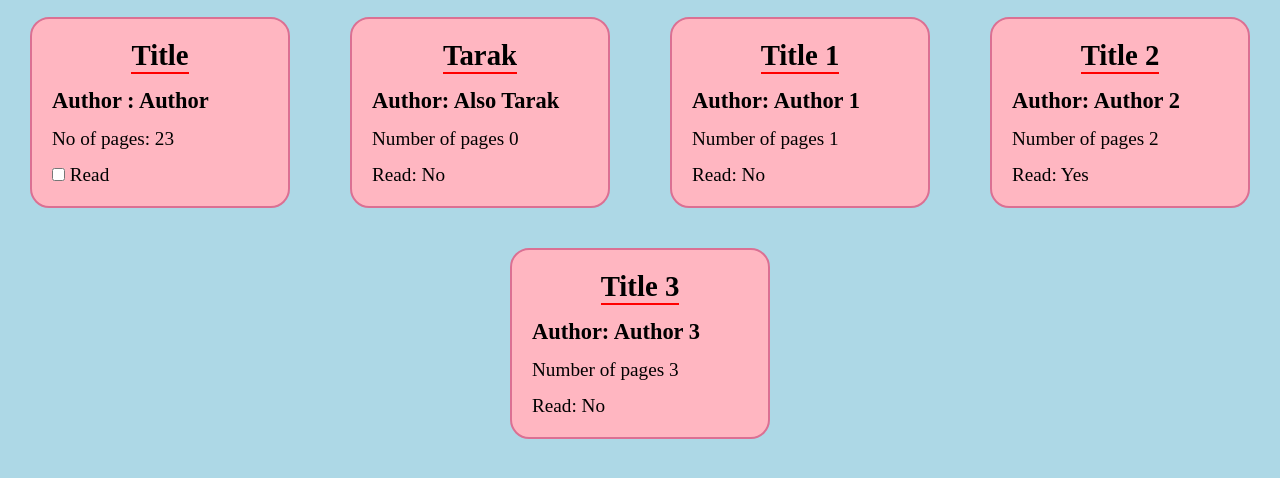
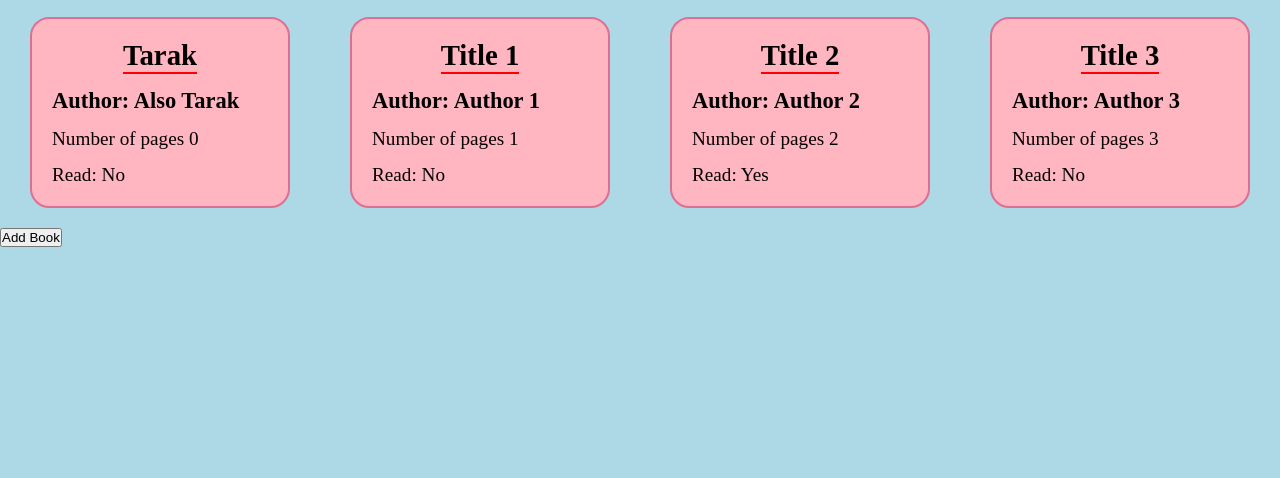
Before and after one commit to taraksh01/library, a plain HTML site: page index.html in a window 1280 px wide. Shown: the part 40-518 px from the top of the page. Drawn offline with Linux system fonts and the light colour scheme.

Commit message:
Deleted the dummy book card and added a button to add new book

```diff
--- a/index.html
+++ b/index.html
@@ -9,16 +9,7 @@
   </head>
   <body>
     <h1>Library</h1>
-    <div class="container">
-      <div class="card">
-        <h2 class="title">Title</h2>
-        <h3 class="author">Author : Author</h3>
-        <p class="pages">No of pages: 23</p>
-        <div class="read">
-          <input type="checkbox" name="read" id="read" />
-          <label for="read">Read</label>
-        </div>
-      </div>
-    </div>
+    <div class="container"></div>
+    <button class="add-book">Add Book</button>
   </body>
 </html>
```
